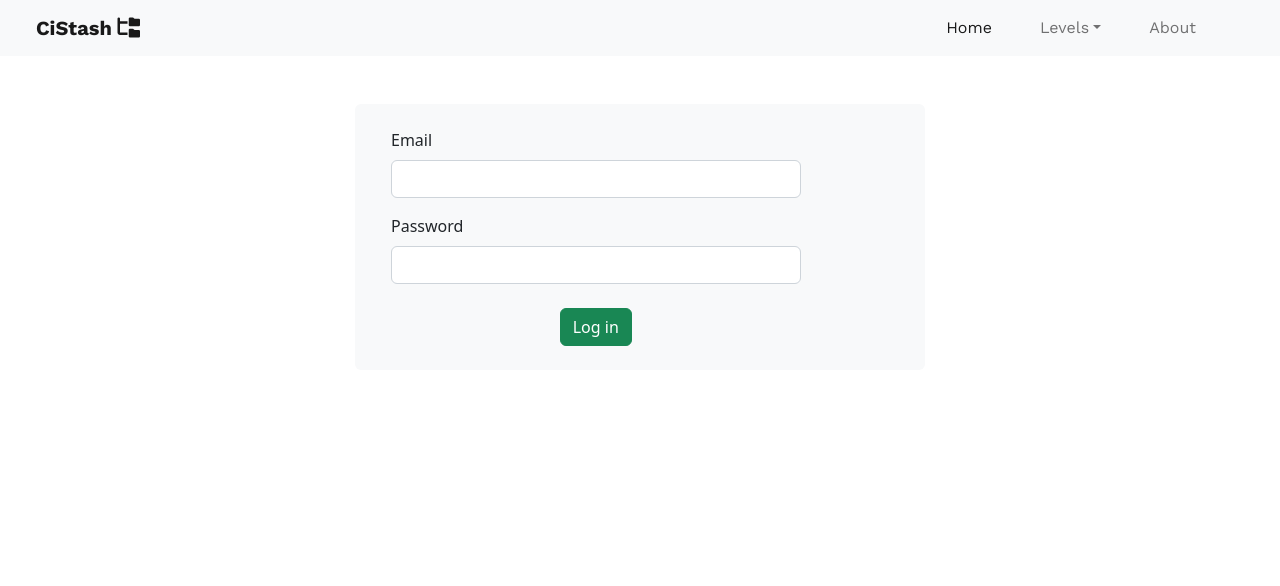
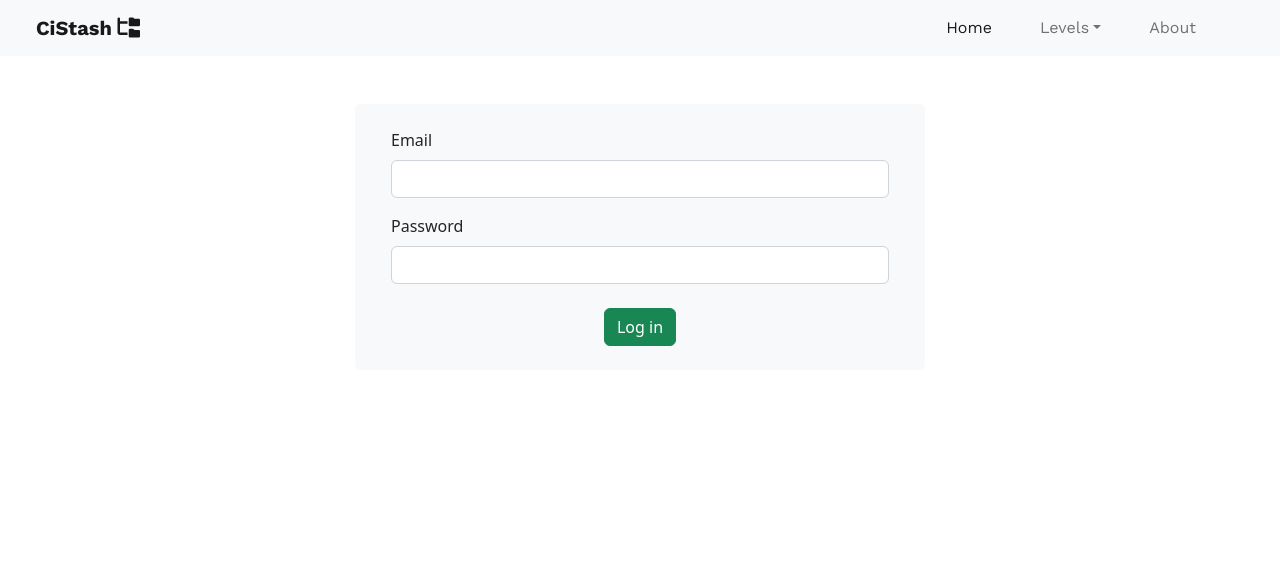
Before and after one commit to israel-oye/CiStash, a Flask app: template src/templates/login.html in a window 1280 px wide. Shown: the top 586 px of the page. Run offline with Flask 3, Linux system fonts and the light colour scheme; the template is opened without the code that fills it, so the values that code supplies are empty; some libraries are stand-ins or nearby versions.

Commit message:
cosmetic change to form width

```diff
--- a/src/templates/login.html
+++ b/src/templates/login.html
@@ -6,7 +6,7 @@
 <div class="container pt-5">
     <div class="row justify-content-center">
         <div class="col-6 bg-light rounded m-auto">
-            <form action="{{url_for('auth_bp.login')}}" method="post" class="form m-4 w-75">
+            <form action="{{url_for('auth_bp.login')}}" method="post" class="form m-4 w-85">
                 <input type="hidden" name="csrf-token" value="{{csrf_token()}}">
                 <div class="p-auto">
                     <div class="mb-3 align-content-center">
```
